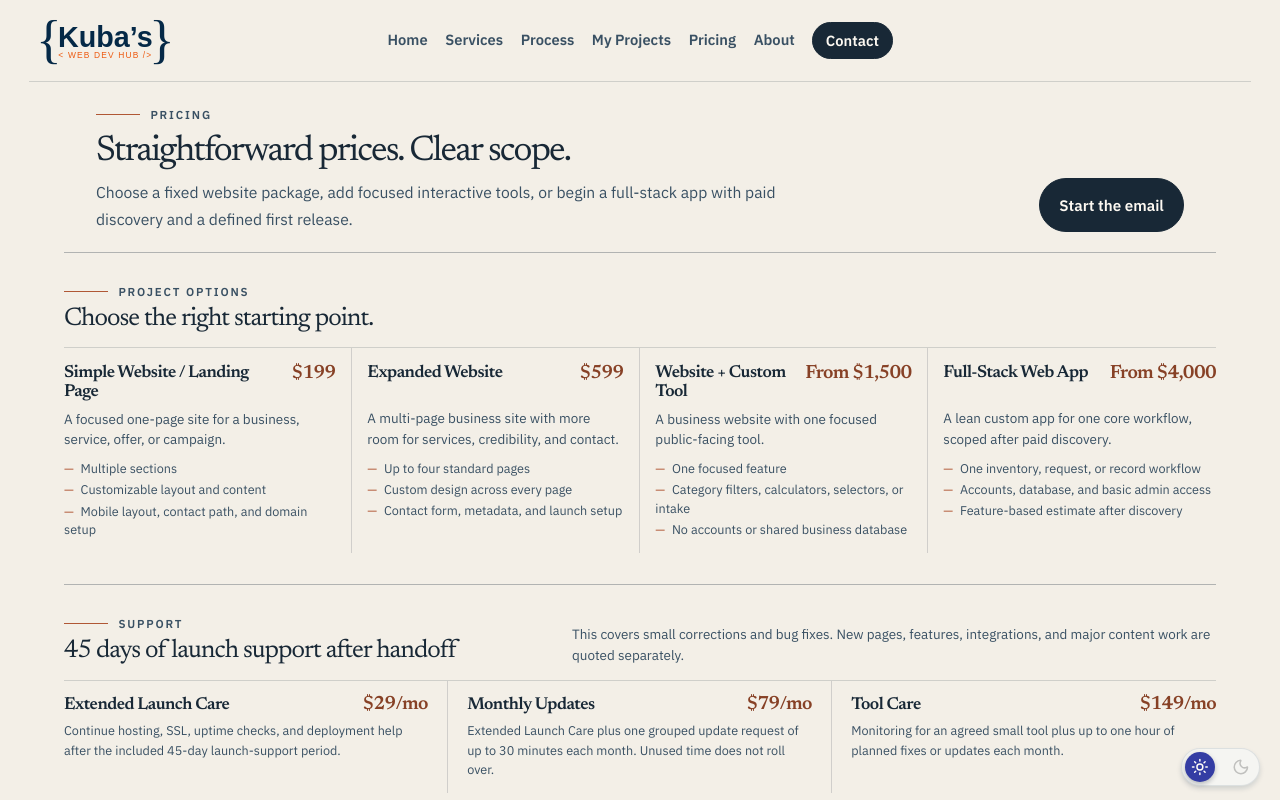
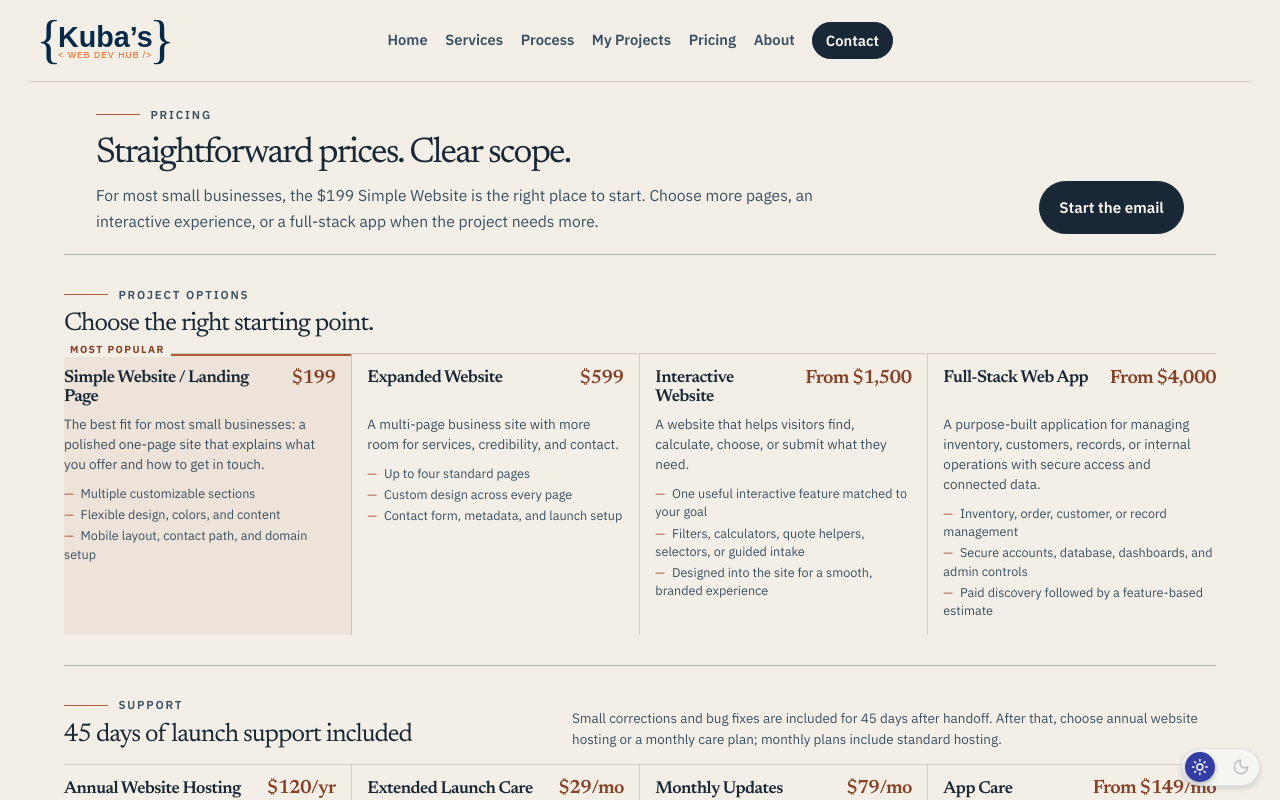
Before and after one commit to Jrawecki/WebDevHub, a Next.js app: page /pricing in a window 1280 px wide. Shown: the top 800 px of the page. Built offline with nearby package versions, Linux system fonts and the light colour scheme; no server answers.

Commit message:
Emphasize simple sites and add hosting pricing

```diff
--- a/app/globals.css
+++ b/app/globals.css
@@ -794,7 +794,7 @@ textarea {
 }
 
 .pricing-intro {
-  gap: 0.65rem;
+  gap: 0.8rem;
   padding-bottom: 1.25rem;
 }
 
@@ -833,7 +833,7 @@ textarea {
 }
 
 .pricing-block__heading {
-  gap: 0.35rem;
+  gap: 0.52rem;
   margin-bottom: 0.85rem;
 }
 
@@ -848,8 +848,29 @@ textarea {
 }
 
 .pricing-plan {
+  position: relative;
   padding: 0.95rem 0;
   border-bottom: 1px solid var(--border);
+}
+
+.pricing-plan--featured {
+  background: var(--accent-wash);
+  box-shadow: inset 0 2px 0 var(--accent);
+}
+
+.pricing-plan__flag {
+  position: absolute;
+  top: -0.58rem;
+  left: 0;
+  margin: 0;
+  padding: 0 0.38rem;
+  background: var(--background);
+  color: var(--accent-deep);
+  font-size: 0.64rem;
+  font-weight: 700;
+  letter-spacing: 0.14em;
+  line-height: 1.2;
+  text-transform: uppercase;
 }
 
 .pricing-plan:last-child {
@@ -1878,12 +1899,9 @@ html[data-theme="dark"] .mobile-nav__toggle[aria-expanded="true"] {
     justify-self: end;
   }
 
-  .pricing-plan-grid {
+  .pricing-plan-grid,
+  .pricing-care-grid {
     grid-template-columns: repeat(2, minmax(0, 1fr));
-  }
-
-  .pricing-care-grid {
-    grid-template-columns: repeat(3, minmax(0, 1fr));
   }
 
   .pricing-plan {
@@ -1894,12 +1912,12 @@ html[data-theme="dark"] .mobile-nav__toggle[aria-expanded="true"] {
   }
 
   .pricing-plan:nth-child(odd),
-  .pricing-care:first-child {
+  .pricing-care:nth-child(odd) {
     padding-left: 0;
   }
 
   .pricing-plan:nth-child(even),
-  .pricing-care:last-child {
+  .pricing-care:nth-child(even) {
     padding-right: 0;
     border-right: 0;
   }
@@ -1927,6 +1945,10 @@ html[data-theme="dark"] .mobile-nav__toggle[aria-expanded="true"] {
     min-width: 0;
     padding: 0.85rem clamp(0.9rem, 1.5vw, 1.3rem);
     border-right: 1px solid var(--border);
+    border-bottom: 1px solid var(--border);
+  }
+
+  .pricing-care:nth-last-child(-n + 2) {
     border-bottom: 0;
   }
 
@@ -1938,7 +1960,8 @@ html[data-theme="dark"] .mobile-nav__toggle[aria-expanded="true"] {
 }
 
 @media (min-width: 1280px) {
-  .pricing-plan-grid {
+  .pricing-plan-grid,
+  .pricing-care-grid {
     grid-template-columns: repeat(4, minmax(0, 1fr));
   }
 
@@ -1959,6 +1982,24 @@ html[data-theme="dark"] .mobile-nav__toggle[aria-expanded="true"] {
     padding-right: 0;
     border-right: 0;
   }
+
+  .pricing-care,
+  .pricing-care:nth-child(odd),
+  .pricing-care:nth-child(even) {
+    padding-right: clamp(0.8rem, 1.2vw, 1.1rem);
+    padding-left: clamp(0.8rem, 1.2vw, 1.1rem);
+    border-right: 1px solid var(--border);
+    border-bottom: 0;
+  }
+
+  .pricing-care:first-child {
+    padding-left: 0;
+  }
+
+  .pricing-care:last-child {
+    padding-right: 0;
+    border-right: 0;
+  }
 }
 
 @media (min-width: 1080px) {
--- a/components/pages/pricing/pricing-page.tsx
+++ b/components/pages/pricing/pricing-page.tsx
@@ -45,7 +45,13 @@ export function PricingPageContent() {
 
           <div className="pricing-plan-grid">
             {primaryOffers.map((packageItem) => (
-              <article className="pricing-plan" key={packageItem.title}>
+              <article
+                className={`pricing-plan${packageItem.featuredLabel ? " pricing-plan--featured" : ""}`}
+                key={packageItem.title}
+              >
+                {packageItem.featuredLabel ? (
+                  <p className="pricing-plan__flag">{packageItem.featuredLabel}</p>
+                ) : null}
                 <div className="pricing-plan__topline">
                   <h3>{packageItem.title}</h3>
                   <p>{packageItem.price}</p>
--- a/content/pricing.ts
+++ b/content/pricing.ts
@@ -5,17 +5,19 @@ export const pricingContent = {
   eyebrow: "Pricing",
   title: "Straightforward prices. Clear scope.",
   intro:
-    "Choose a fixed website package, add focused interactive tools, or begin a full-stack app with paid discovery and a defined first release.",
+    "For most small businesses, the $199 Simple Website is the right place to start. Choose more pages, an interactive experience, or a full-stack app when the project needs more.",
   primaryOffers: [
     {
       title: "Simple Website / Landing Page",
       price: "$199",
-      summary: "A focused one-page site for a business, service, offer, or campaign.",
+      summary:
+        "The best fit for most small businesses: a polished one-page site that explains what you offer and how to get in touch.",
       includes: [
-        "Multiple sections",
-        "Customizable layout and content",
+        "Multiple customizable sections",
+        "Flexible design, colors, and content",
         "Mobile layout, contact path, and domain setup",
       ],
+      featuredLabel: "Most popular",
     },
     {
       title: "Expanded Website",
@@ -29,53 +31,61 @@ export const pricingContent = {
       ],
     },
     {
-      title: "Website + Custom Tool",
+      title: "Interactive Website",
       price: "From $1,500",
-      summary: "A business website with one focused public-facing tool.",
+      summary:
+        "A website that helps visitors find, calculate, choose, or submit what they need.",
       includes: [
-        "One focused feature",
-        "Category filters, calculators, selectors, or intake",
-        "No accounts or shared business database",
+        "One useful interactive feature matched to your goal",
+        "Filters, calculators, quote helpers, selectors, or guided intake",
+        "Designed into the site for a smooth, branded experience",
       ],
     },
     {
       title: "Full-Stack Web App",
       price: "From $4,000",
-      summary: "A lean custom app for one core workflow, scoped after paid discovery.",
+      summary:
+        "A purpose-built application for managing inventory, customers, records, or internal operations with secure access and connected data.",
       includes: [
-        "One inventory, request, or record workflow",
-        "Accounts, database, and basic admin access",
-        "Feature-based estimate after discovery",
+        "Inventory, order, customer, or record management",
+        "Secure accounts, database, dashboards, and admin controls",
+        "Paid discovery followed by a feature-based estimate",
       ],
     },
   ],
   launchSupport: {
-    title: "45 days of launch support after handoff",
+    title: "45 days of launch support included",
     body:
-      "This covers small corrections and bug fixes. New pages, features, integrations, and major content work are quoted separately.",
+      "Small corrections and bug fixes are included for 45 days after handoff. After that, choose annual website hosting or a monthly care plan; monthly plans include standard hosting.",
   },
   carePlans: [
+    {
+      title: "Annual Website Hosting",
+      price: "$120/yr",
+      summary:
+        "Includes SSL, domain connection, deployments, and uptime monitoring for a standard website. Content changes are separate.",
+    },
     {
       title: "Extended Launch Care",
       price: "$29/mo",
       summary:
-        "Continue hosting, SSL, uptime checks, and deployment help after the included 45-day launch-support period.",
+        "Standard website hosting, uptime checks, deployment help, and small technical fixes after the included 45 days.",
     },
     {
       title: "Monthly Updates",
       price: "$79/mo",
       summary:
-        "Extended Launch Care plus one grouped update request of up to 30 minutes each month. Unused time does not roll over.",
+        "Extended Launch Care plus one grouped content or layout update of up to 30 minutes each month. Unused time does not roll over.",
     },
     {
-      title: "Tool Care",
-      price: "$149/mo",
+      title: "App Care",
+      price: "From $149/mo",
       summary:
-        "Monitoring for an agreed small tool plus up to one hour of planned fixes or updates each month.",
+        "Monitoring for an agreed interactive feature or app plus up to one hour of planned fixes or updates. Infrastructure is separate.",
     },
   ],
   scopeNote:
-    "Website prices assume ready-to-use content and one consolidated edit pass. Website tools cover one scoped public feature. Full-stack builds start at $4,000 after paid discovery; added roles, workflows, integrations, and revisions are quoted separately.",
+    "Website prices assume ready-to-use content and one consolidated edit pass. Interactive websites include one scoped feature. Full-stack builds start at $4,000 after paid discovery. Domains, databases, storage, email services, and usage-based app infrastructure are billed separately.",
   closingNote:
     "Send your goal, content, and timing. I will tell you which package fits or whether discovery comes first.",
   primaryCtaLabel: contactContent.primaryCtaLabel,
--- a/content/services.ts
+++ b/content/services.ts
@@ -10,7 +10,7 @@ export const services = [
     audienceFit:
       "Best for businesses that need a new site, a stronger replacement site, or focused landing pages tied to a clear offer.",
     primaryOutcome:
-      "A website or landing page system that explains the offer clearly, builds trust, and gives visitors an easy next step.",
+      "For most small businesses, a focused one-page site is the right start: a clear offer, stronger trust, and an easy next step.",
     deliverables: [
       "Messaging and page-structure planning",
       "Landing page or core sales-page structure",
@@ -24,29 +24,29 @@ export const services = [
   },
   {
     slug: "web-apps-tools",
-    title: "Web Apps and Tools",
-    priceFrom: "Tools $1,500+ · Apps $4,000+",
+    title: "Interactive Sites and Web Apps",
+    priceFrom: "Interactive sites $1,500+ · Apps $4,000+",
     summary:
-      "Interactive website features and full-stack business apps, from category filters and calculators to inventory trackers and internal dashboards.",
+      "Websites that help visitors search, compare, calculate, or submit, plus full-stack apps for inventory, customers, and internal operations.",
     audienceFit:
-      "Best for businesses that need more than static pages: either one useful customer-facing tool or a focused workflow backed by accounts and data.",
+      "Best for businesses that need more than static pages: either one useful visitor-facing feature or a business system backed by accounts and data.",
     primaryOutcome:
-      "A focused tool or first-release app that makes a customer action or business workflow easier to complete, track, and manage.",
+      "An interactive website or first-release app that makes a customer action or business workflow easier to complete, track, and manage.",
     deliverables: [
       "Workflow and user-path mapping",
-      "Defined scope for the website tool or web app",
+      "Defined scope for the interactive site or web app",
       "Interface, state, and data-flow planning",
       "Tested first release and handoff",
     ],
     startingPoint:
-      "Website tools start from $1,500. Full-stack apps start from $4,000 after paid discovery and a feature-based estimate.",
+      "Interactive websites start from $1,500. Full-stack apps start from $4,000 after paid discovery and a feature-based estimate.",
     nextStep:
       "Email me the workflow, who uses it, what it needs to handle, and where the current process is slowing the business down.",
   },
   {
     slug: "ongoing-support",
     title: "Ongoing Support",
-    priceFrom: "Care from $29/mo",
+    priceFrom: "Hosting $120/yr · Care $29/mo",
     summary:
       "Post-launch help for small edits, bug fixes, practical improvements, and ongoing maintenance after the build is live.",
     audienceFit:
@@ -55,12 +55,12 @@ export const services = [
       "A website, app, or tool that stays current, maintained, and easier to manage as the business changes.",
     deliverables: [
       "45 days of included launch support after handoff",
+      "Annual website hosting for $120/year",
       "Extended Launch Care from $29/mo after the included period",
-      "Monthly Updates for planned content or layout changes",
-      "Tool Care for small apps and tools that need monitoring or fixes",
+      "App Care from $149/mo for monitoring and planned fixes",
     ],
     startingPoint:
-      "Starts with 45 days of included launch support after handoff, with optional care plans after that.",
+      "Start with annual hosting only or choose a monthly care plan after the included 45-day support period.",
     nextStep:
       "Email me the current setup and the kind of ongoing help you expect. Larger additions are scoped separately.",
   },
--- a/lib/content-types.ts
+++ b/lib/content-types.ts
@@ -124,6 +124,7 @@ export type PricingPackage = {
   price: string;
   summary: string;
   includes: readonly string[];
+  featuredLabel?: string;
 };
 
 export type PricingCarePlan = {
```
Also changed, not shown: 1 other file (tests, documents, lock files or other folders).
